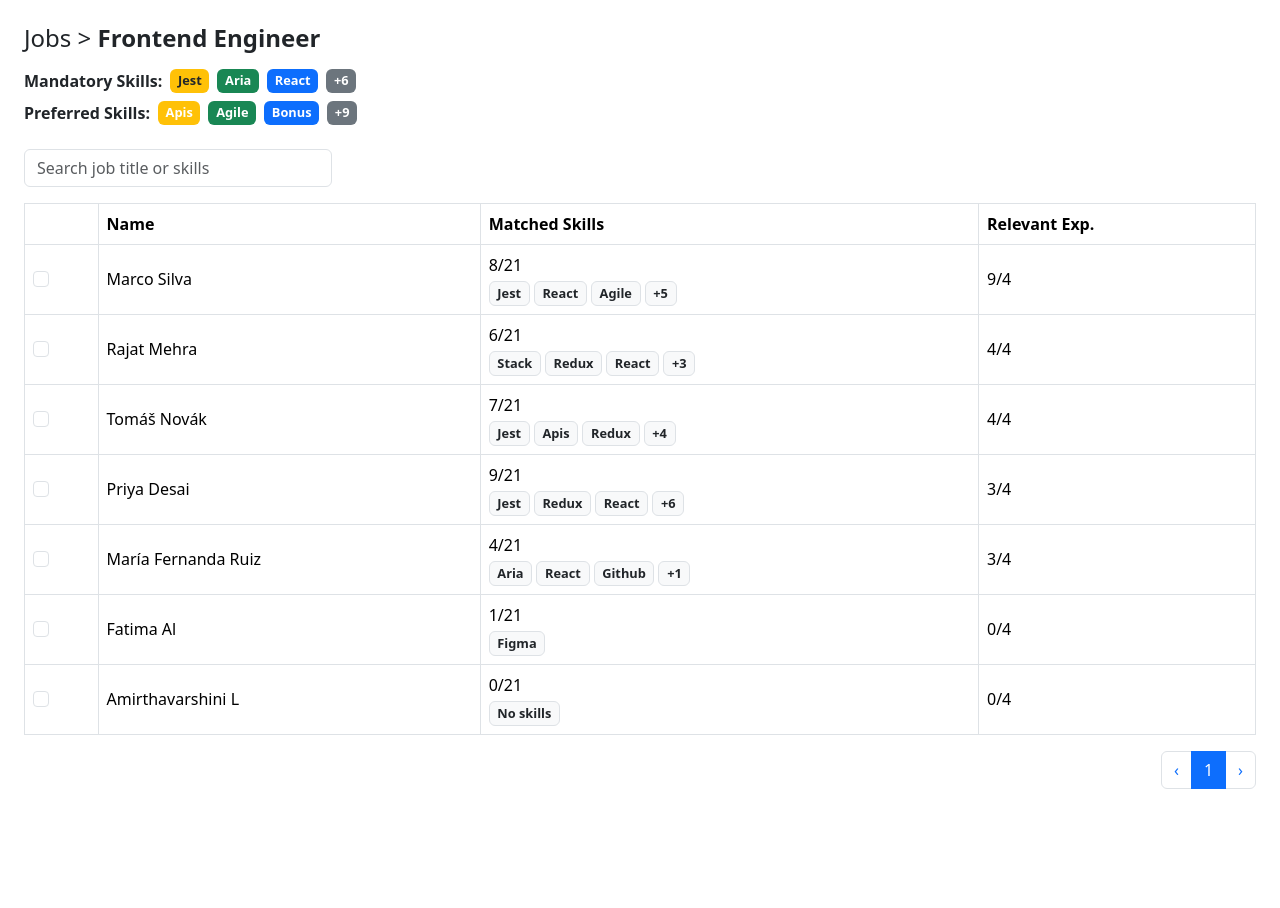
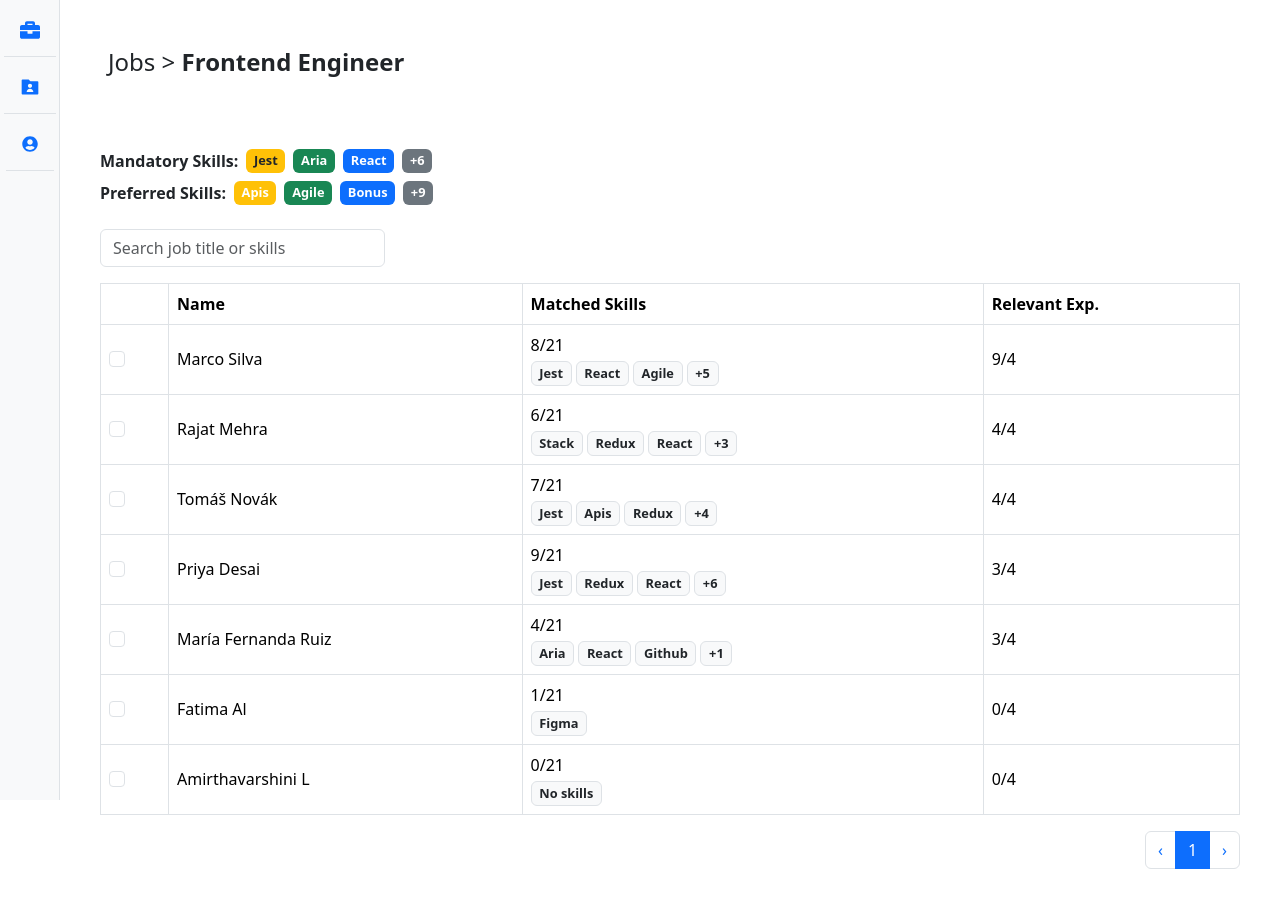
Before and after one commit to rejoyj/Resume-Filter, a React (Vite) app in the folder Resume-Filter/: page / in a window 1280 px wide. Shown: the top 908 px of the page. Before the commit the page ends 829 px from the top, so only its background shows below. Built offline with nearby package versions, Linux system fonts and the light colour scheme.

Commit message:
done sidebar

```diff
--- a/Resume-Filter/package.json
+++ b/Resume-Filter/package.json
@@ -13,7 +13,8 @@
     "bootstrap": "^5.3.7",
     "react": "^19.1.0",
     "react-bootstrap": "^2.10.10",
-    "react-dom": "^19.1.0"
+    "react-dom": "^19.1.0",
+    "react-icons": "^5.5.0"
   },
   "devDependencies": {
     "@eslint/js": "^9.30.1",
--- a/Resume-Filter/src/App.jsx
+++ b/Resume-Filter/src/App.jsx
@@ -2,12 +2,25 @@ import { useState } from 'react'
 import 'bootstrap/dist/css/bootstrap.min.css';
 import Page from './components/Page.jsx';
 import './App.css'
+import SideBar from './components/SideBar.jsx';
+
 
 function App() {
   const [count, setCount] = useState(0)
 
   return (
-    <Page/>
+    <div className='d-flex'>
+      <SideBar />
+      <div className='flex-grow-1 p-3'>
+        <Page />
+      </div>
+    </div>
+
+  //   <>
+  //  <SideBar />
+  //   <Page/>
+  //   </>
+
   )
 }
 
--- a/Resume-Filter/src/components/Page.jsx
+++ b/Resume-Filter/src/components/Page.jsx
@@ -1,6 +1,7 @@
 import React from 'react';
 import { Container, Table, Badge, Form, Row, Col, Button, Pagination } from 'react-bootstrap';
 import './Page.css';
+
 
 const candidates = [
   {
@@ -49,10 +50,17 @@ const candidates = [
 
 const Page = () => {
   return (
+
+    <>
+
+    <Container fluid className='page-container'>
+
+       <h4 className="mb-3">Jobs &gt; <strong>Frontend Engineer</strong></h4>
+    </Container>
     <Container fluid className="p-4">
-      <h4 className="mb-3">Jobs &gt; <strong>Frontend Engineer</strong></h4>
 
       <div className="d-flex flex-wrap gap-2 mb-2">
+
         <strong>Mandatory Skills:</strong>
         <Badge bg="warning" text="dark">Jest</Badge>
         <Badge bg="success">Aria</Badge>
@@ -61,6 +69,7 @@ const Page = () => {
       </div>
 
       <div className="d-flex flex-wrap gap-2 mb-4">
+
         <strong>Preferred Skills:</strong>
         <Badge bg="warning">Apis</Badge>
         <Badge bg="success">Agile</Badge>
@@ -108,6 +117,7 @@ const Page = () => {
         <Pagination.Next />
       </Pagination>
     </Container>
+    </>
   );
 };
 
--- /dev/null
+++ b/Resume-Filter/src/components/SideBar.jsx
@@ -0,0 +1,31 @@
+import React from 'react';
+import { Nav } from 'react-bootstrap';
+import { FaBriefcase, FaUserCircle } from "react-icons/fa";
+import { RiFolderUserFill } from "react-icons/ri";
+
+
+const SideBar = () => {
+  return (
+
+     <Nav
+      className="flex-column align-items-center bg-light border-end vh-100"
+      style={{ width: '60px' }}>
+
+
+      <Nav.Link  className="py-3 border-bottom" title="Jobs">
+        <FaBriefcase size={20}/>
+      </Nav.Link>
+
+        <Nav.Link  className="py-3 border-bottom" title="Candidates">
+       <RiFolderUserFill size={20} />
+      </Nav.Link>
+
+    <Nav.Link  className="py-3 border-bottom" title="Candidates">
+      <FaUserCircle />
+      </Nav.Link>
+
+    </Nav>
+  )
+}
+
+export default SideBar
--- a/Resume-Filter/src/components/page.css
+++ b/Resume-Filter/src/components/page.css
@@ -6,3 +6,7 @@
   font-size: 0.8rem;
   padding: 0.4em 0.6em;
 }
+
+.page-container {
+  padding: 2rem;
+}
```
Also changed, not shown: 1 other file (tests, documents, lock files or other folders).
